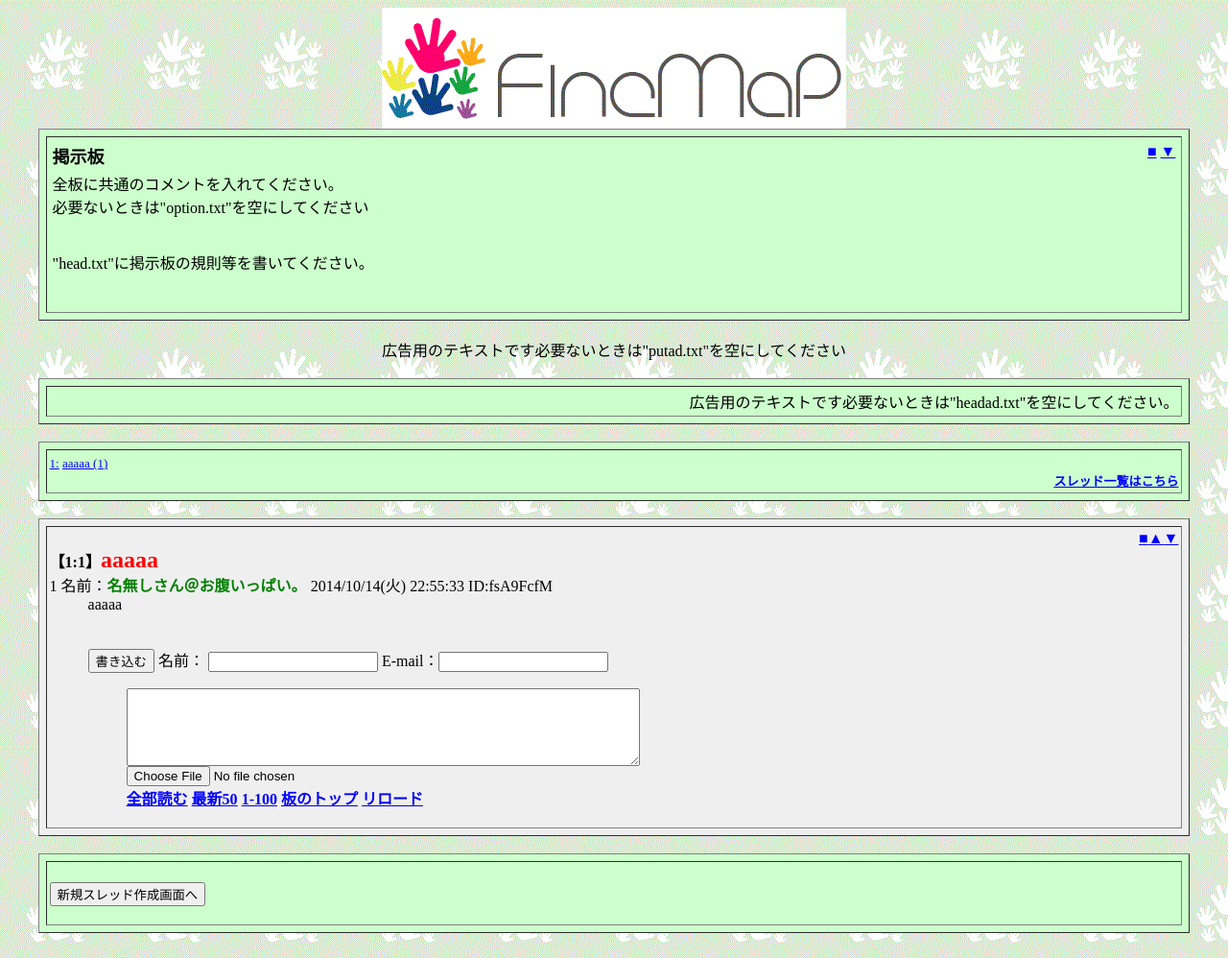
After one commit to genzouw/fine-ch.com, a PHP site: page /jp/ in a window 1280 px wide. The commit adds this page. Shown: the whole page at 96% size. Run offline with PHP 8.4, Linux system fonts and the light colour scheme.

Commit message:
サンプル用にトップページのindex.htmlを用意

```diff
--- a/index.php
+++ b/index.php
@@ -1,6 +1,6 @@
 <?php
 
-	doRedirect("./jp");
+	doRedirect("./jp/index.php");
 
 	/**
 	 * リダイレクトを行う。
--- /dev/null
+++ b/jp/index.html
@@ -0,0 +1,108 @@
+<html>
+<head>
+<meta http-equiv="Content-Type" content="text/html; charset=UTF-8">
+<meta http-equiv="Pragma" content="no-cache">
+<meta http-equiv="Cache-Control" content="no-cache">
+<script type="text/javascript"><!--
+function l(e){
+ var N=getCookie("NAME"),M=getCookie("MAIL"),i;
+ with(document) for(i=0;i<forms.length;i++)if(forms[i].FROM&&forms[i].mail)with(forms[i]){
+  FROM.value=N;
+  mail.value=M;
+ }
+}
+onload=l;
+function getCookie(key, tmp1, tmp2, xx1, xx2, xx3) {
+ tmp1 = " " + document.cookie + ";";
+ while(tmp1.match(/\+/)) {tmp1 = tmp1.replace("+", " ");};
+ xx1 = xx2 = 0;
+ len = tmp1.length;
+ while (xx1 < len) {
+  xx2 = tmp1.indexOf(";", xx1);
+  tmp2 = tmp1.substring(xx1 + 1, xx2);
+  xx3 = tmp2.indexOf("=");
+  if (tmp2.substring(0, xx3) == key) {return(unescape(tmp2.substring(xx3 + 1, xx2 - xx1 - 1)));}
+  xx1 = xx2 + 1;
+ }
+ return("");
+}
+//--></script>
+<style type="text/css"><!--
+img {border:0;}
+--></style>
+<title>掲示板</title>
+</head>
+<body bgcolor="#EFEFEF" text="#000000" link="#0000FF" alink="#FF0000" vlink="#660099" background="../ba.gif">
+<center><a href="../../"><img src="../php.gif" border="0"></a></center>
+<table border="1" cellspacing="7" cellpadding="3" width="95%" bgcolor="#CCFFCC" align="center">
+ <tr>
+  <td align="center">
+   <table border="0" cellpadding="1" width="100%">
+    <tr>
+     <td nowrap colspan="2"><font size="+1"><b>掲示板</b></font><br></td>
+     <td nowrap width="5%" align="right" valign="top"><a href="#menu">■</a> <a href="#1">▼</a></td>
+    </tr>
+    <tr>
+     <td colspan="3">全板に共通のコメントを入れてください。<br>
+必要ないときは"option.txt"を空にしてください<br>
+<br><p>"head.txt"に掲示板の規則等を書いてください。</p><br></td>
+    </tr>
+   </table>
+  </td>
+ </tr>
+</table>
+<br><center>広告用のテキストです必要ないときは"putad.txt"を空にしてください</center>
+
+<br><table border="1" cellspacing="7" cellpadding="3" width="95%" bgcolor="#CCFFCC" align="center">
+ <tr>
+  <td>
+<div align="right"> 広告用のテキストです必要ないときは"headad.txt"を空にしてください。</div>
+  </td>
+ </tr>
+</table><br>
+<a name="menu"></a>
+<table border="1" cellspacing="7" cellpadding="3" width="95%" bgcolor="#CCFFCC" align="center">
+ <tr>
+  <td><font size="2">
+   <a href="../post/read.php/jp/1413294933/l50" target="body">1:</a> <a href="#1">aaaaa (1)</a>
+   <div align="right"><a href="subback.html"><b>スレッド一覧はこちら</b></a></div>
+  </td>
+ </tr>
+</table><br>
+<table border="1" cellspacing="7" cellpadding="3" width="95%" bgcolor="#EFEFEF" align="center"><tr><td><dl><a name="1"></a><div align="right"><a href="#menu">■</a><a href="#1">▲</a><a href="#1">▼</a></div><b>【1:1】<font size="5" color="#FF0000">aaaaa</font></b>
+ <dt>1 名前：<font color="green"><b>名無しさん＠お腹いっぱい。 </b></font> 2014/10/14(火) 22:55:33 ID:fsA9FcfM <dd> aaaaa  <br><br><br>
+ <form method="post" action="../post/bbs.php" enctype="multipart/form-data">
+  <input type="hidden" name="bbs" value="jp">
+  <input type="hidden" name="key" value="1413294933">
+  <input type="hidden" name="time" value="1413294933">
+  <input type="submit" value="書き込む" name="submit">
+  名前： <input type="text" name="FROM" size="19">
+  E-mail：<input type="text" name="mail" size="19">
+  <ul>
+  <textarea rows="5" cols="64" wrap="off" name="MESSAGE"></textarea><br>
+  <input type=file name=file size=50><br>
+  <b>
+  <a href="../post/read.php/jp/1413294933/">全部読む</a>
+  <a href="../post/read.php/jp/1413294933/l50">最新50</a>
+  <a href="../post/read.php/jp/1413294933/-100">1-100</a>
+  <a href="#menu">板のトップ</a>
+  <a href="../jp/">リロード</a>
+  </b>
+  </ul>
+ </form>
+</dl></td></tr></table><br>
+
+<table border="1" cellspacing="7" cellpadding="3" width="95%" bgcolor="#CCFFCC" align="center">
+ <tr>
+  <td><br>
+   <form method="post" action="../post/bbs.php">
+   <input type="hidden" name="bbs" value="jp">
+   <input type="hidden" name="new" value="thread">
+   <input type="submit" value="新規スレッド作成画面へ" name="submit">
+   </form>
+  </td>
+ </tr>
+</table>
+<br>
+</body>
+</html>
```
Also changed, not shown: .htaccess.
